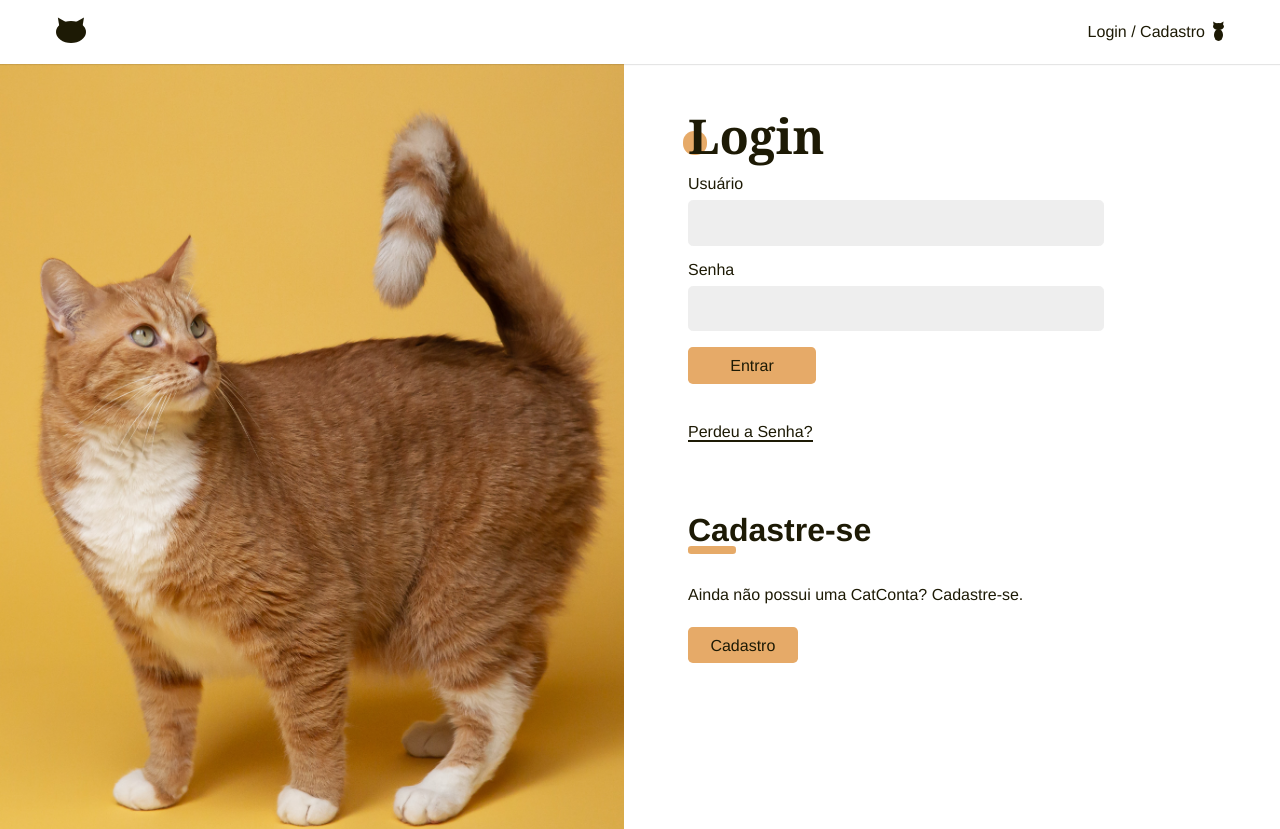
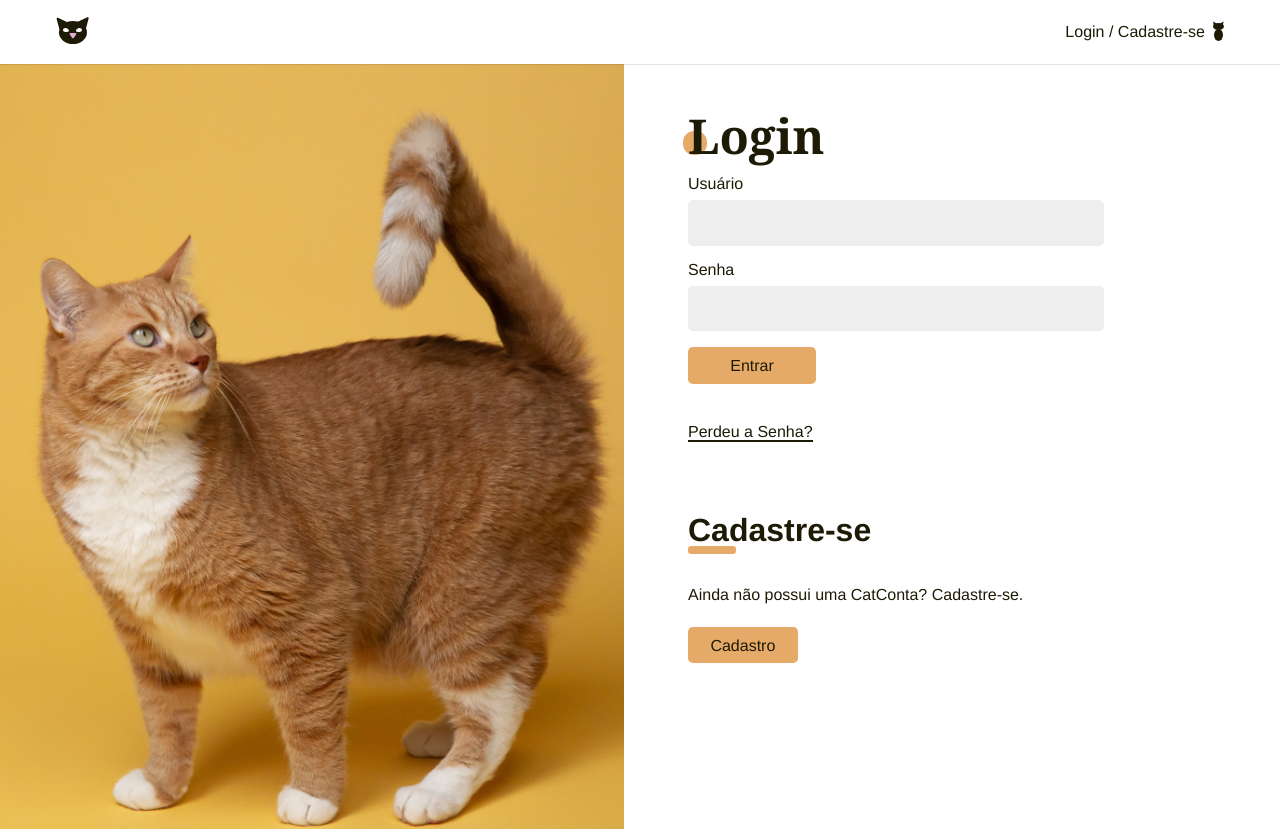
Before and after one commit to joaosamuelgomes/kitties-react-js, a React (Create React App) app: page /login in a window 1280 px wide. Shown: the top 829 px of the page. Built offline with nearby package versions, Linux system fonts and the light colour scheme; a web font is replaced by a local one.

Commit message:
Alteração de logo e ajuste de Header

```diff
--- a/src/Components/Header.js
+++ b/src/Components/Header.js
@@ -2,14 +2,29 @@ import React from 'react';
 import { Link } from 'react-router-dom';
 import styles from "./Header.module.css";
 import {ReactComponent as Kitties} from "../Assets/kitties.svg";
+import { UserContext } from '../UserContext';
 
 const Header = () => {
-  return <header className={styles.header}>
+  const { data } = React.useContext(UserContext);
+
+  return (
+    <header className={styles.header}>
       <nav className={`${styles.nav} container`}>
-          <Link className={styles.logo} to="/" aria-label='Kitties - Home'> <Kitties /></Link>
-          <Link className={styles.login} to="/login">Login / Cadastro</Link>
+        <Link className={styles.logo} to="/" aria-label="Kitties - Home">
+          <Kitties />
+        </Link>
+        {data ? (
+          <Link className={styles.login} to="/account">
+            {data.nome}
+          </Link>
+        ) : (
+          <Link className={styles.login} to="/login">
+            Login / Cadastre-se
+          </Link>
+        )}
       </nav>
-  </header>;
+    </header>
+  );
 };
 
 export default Header;
```
Also changed, not shown: src/Assets/kitties.svg.
